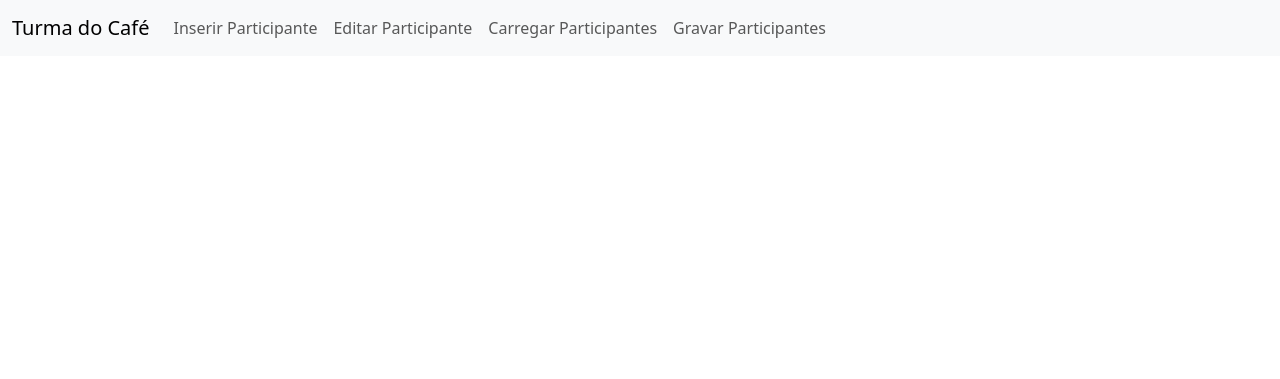
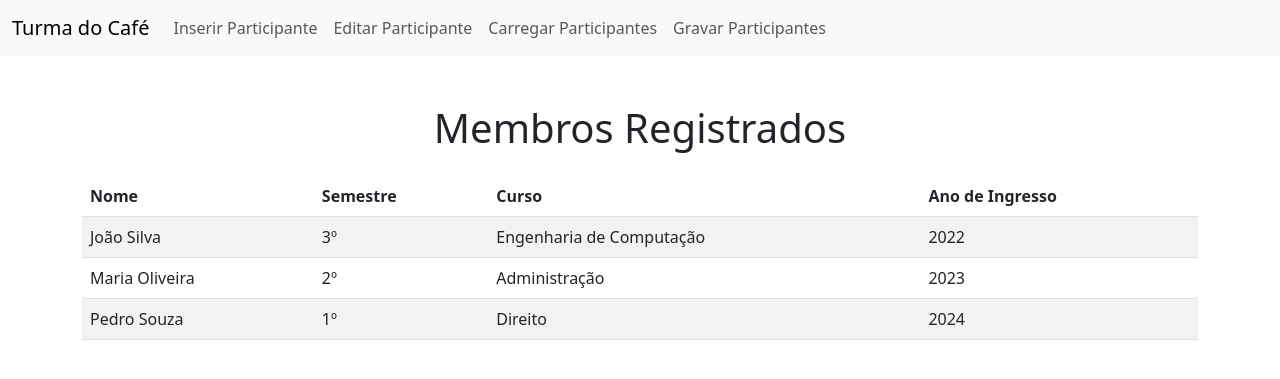
Before and after one commit to Felipe-candido/Projeto_cafe_oo, a PHP site: page / in a window 1280 px wide. Shown: the top 379 px of the page. Run offline with PHP 8.4, Linux system fonts and the light colour scheme; some libraries are stand-ins or nearby versions.

Commit message:
criação de uma tabela para exibição de membros

```diff
--- a/code/index.php
+++ b/code/index.php
@@ -38,6 +38,8 @@
         </div>
     </nav>
 
+
+    <!-- FORMULÁRIO PARA CADASTRO DE MEMBROS -->
     <div class="forms">
         <div class="container mt-4">
             <div class="py-7 py-md-10" id="divCadastro">
@@ -62,7 +64,7 @@
                                 </label>
                             </div>
                             <div class="form-check form-check-inline">
-                                <input class="form-check-input" type="radio" name="curso" id="GE" value="2" required>,
+                                <input class="form-check-input" type="radio" name="curso" id="GE" value="2" required>
                                 <label class="form-check-label" for="GE">GE
                                 </label>
                             </div>
@@ -86,6 +88,45 @@
         </div>
     </div>
 
+
+    <!-- INTERFACE PARA EXIBIR OS MEMBROS CADASTRADOS -->
+    <div class="membros">
+        <div class="container mt-5">
+            <h1 class="text-center">Membros Registrados</h1>
+            <table class="table table-striped mt-4">
+                <thead class="thead-dark">
+                    <tr>
+                        <th scope="col">Nome</th>
+                        <th scope="col">Semestre</th>
+                        <th scope="col">Curso</th>
+                        <th scope="col">Ano de Ingresso</th>
+                    </tr>
+                </thead>
+                <tbody>
+                    <tr>
+                        <td>João Silva</td>
+                        <td>3º</td>
+                        <td>Engenharia de Computação</td>
+                        <td>2022</td>
+                    </tr>
+                    <tr>
+                        <td>Maria Oliveira</td>
+                        <td>2º</td>
+                        <td>Administração</td>
+                        <td>2023</td>
+                    </tr>
+                    <tr>
+                        <td>Pedro Souza</td>
+                        <td>1º</td>
+                        <td>Direito</td>
+                        <td>2024</td>
+                    </tr>
+                    <!-- Adicione mais membros aqui -->
+                </tbody>
+            </table>
+        </div>
+    </div>
+
     <script>
         // Mostra o formulário quando o link na navbar for clicado
         document.getElementById('forms_membros').addEventListener('click', function(event) {
@@ -104,5 +145,8 @@
 
 
     <script src="https://cdn.jsdelivr.net/npm/bootstrap@5.3.0/dist/js/bootstrap.bundle.min.js"></script>
+    <script src="https://code.jquery.com/jquery-3.5.1.slim.min.js"></script>
+    <script src="https://cdn.jsdelivr.net/npm/@popperjs/core@2.0.7/dist/umd/popper.min.js"></script>
+    <script src="https://stackpath.bootstrapcdn.com/bootstrap/4.5.2/js/bootstrap.min.js"></script>
 </body>
 </html>
```
